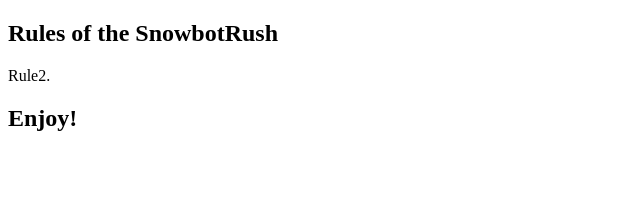
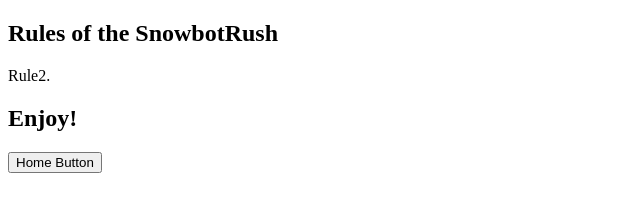
Before and after one commit to OntarioTech-CS-program/w23-csci2020u-project-team45, a plain HTML site: page SnowbotRush/src/main/java/webapp/gameRules.html in a window 1280 px wide. Shown: the whole page, without its empty margins (0-640 px from the left). Drawn offline with Linux system fonts and the light colour scheme.

Commit message:
also added button on gameRules HTML page to go to the main page

```diff
--- a/SnowbotRush/src/main/java/webapp/gameRules.html
+++ b/SnowbotRush/src/main/java/webapp/gameRules.html
@@ -22,6 +22,11 @@
   <div>
 
     <h2>Enjoy!</h2>
+    <td style="width: 20%">
+      <a href="index.html">
+        <button type="button" onclick = "homeButton()">Home Button</button>
+      </a>
+    </td>
 
     <p></p>
 
```
